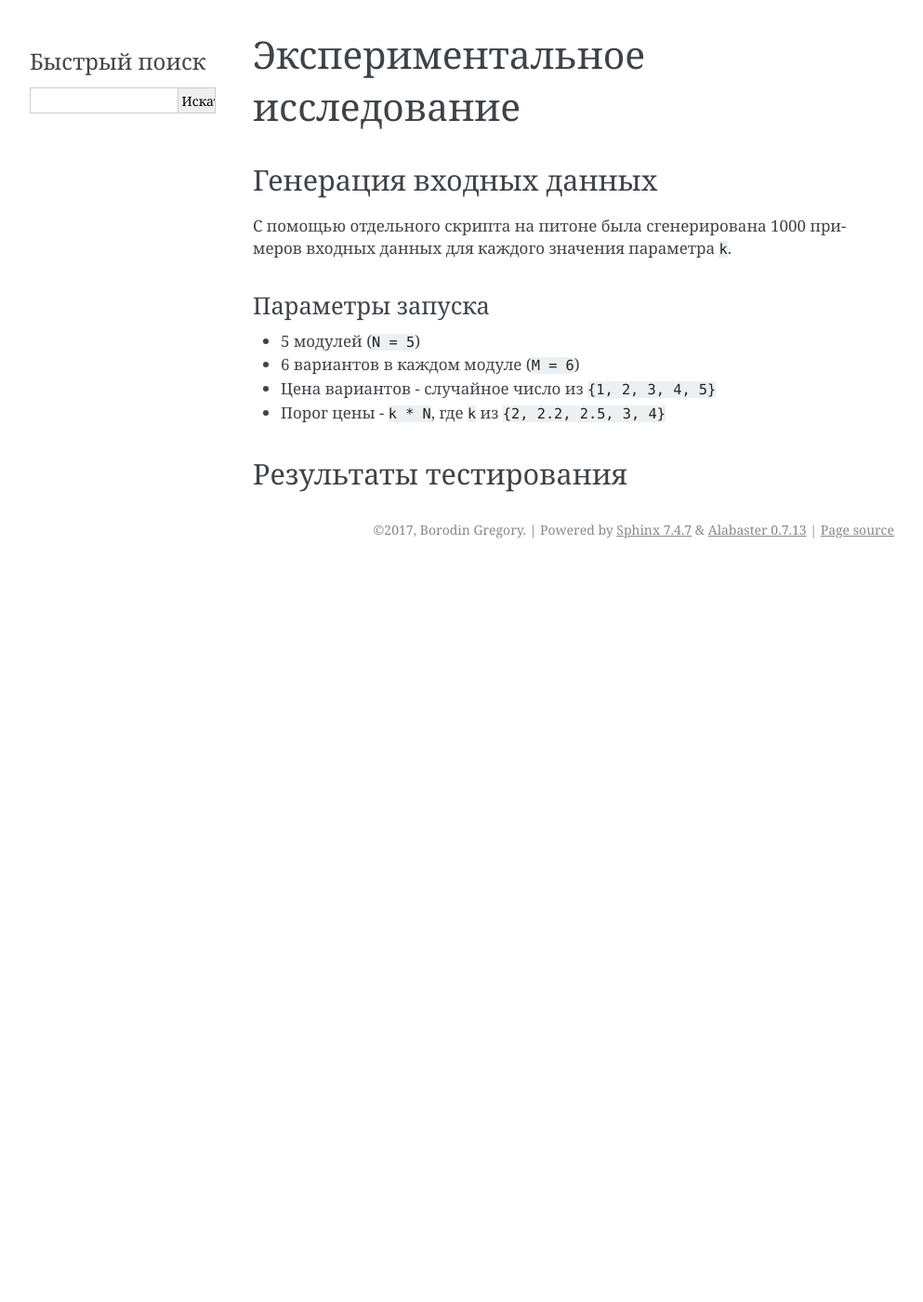
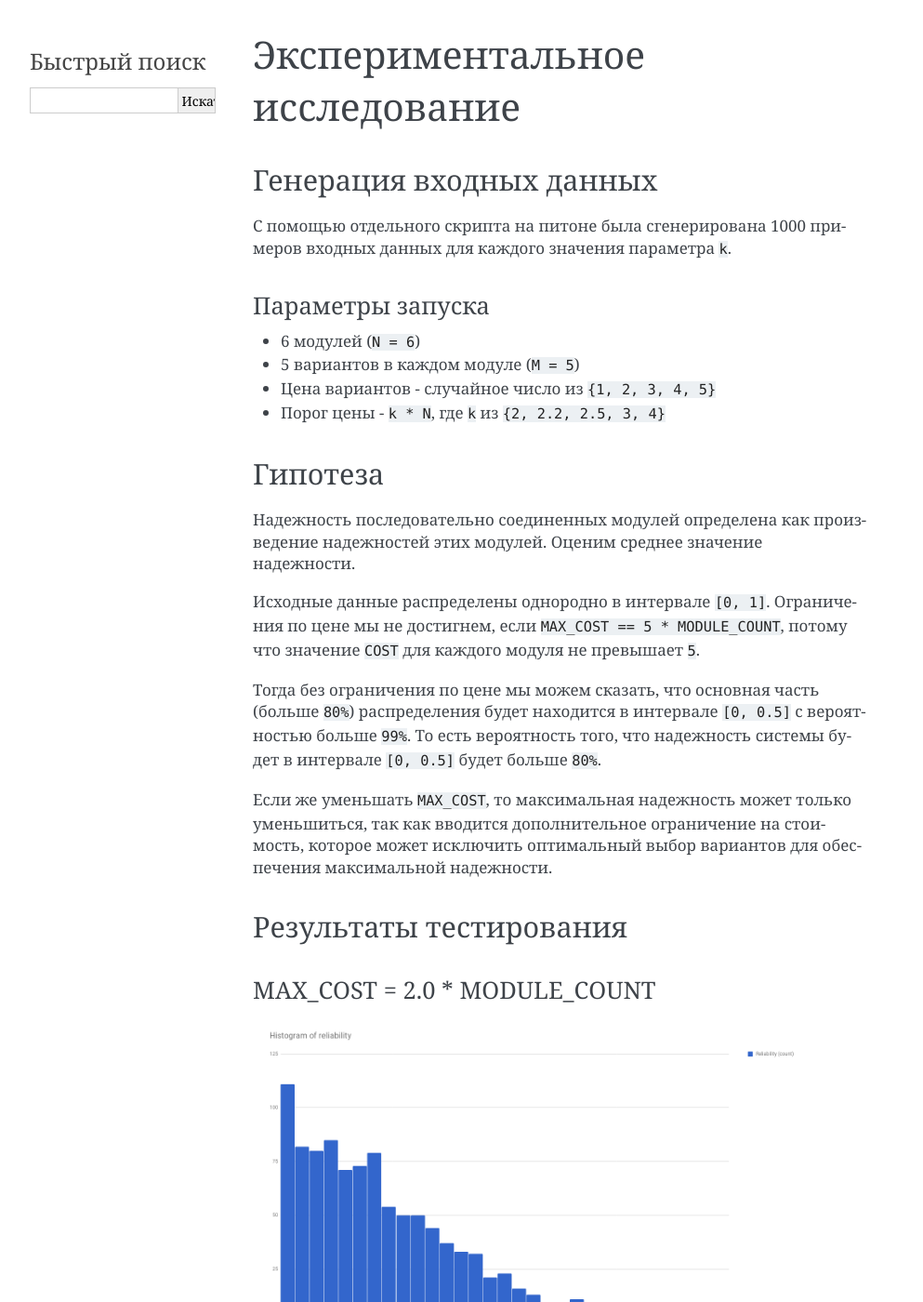
Before and after one commit to grihabor/reliability-projects, a Sphinx documentation site: the page built from task_4/docs/source/experiments.rst, in a window 1280 px wide and 1400 px high. Shown: the whole window at 93% size, without its empty margins (148-1141 px from the left). Built offline with Sphinx 7.4.7, drawn with Linux system fonts in a browser that asks for light colours; the version number could not be read and is left out; some of the changed text lies outside the part shown.

Commit message:
add images, end up docs

```diff
--- a/task_4/docs/source/experiments.rst
+++ b/task_4/docs/source/experiments.rst
@@ -12,10 +12,67 @@
 Параметры запуска
 -----------------
 
-+ 5 модулей (``N = 5``)
-+ 6 вариантов в каждом модуле (``M = 6``)
++ 6 модулей (``N = 6``)
++ 5 вариантов в каждом модуле (``M = 5``)
 + Цена вариантов - случайное число из ``{1, 2, 3, 4, 5}``
 + Порог цены - ``k * N``, где ``k`` из ``{2, 2.2, 2.5, 3, 4}``
 
+Гипотеза
+========
+
+Надежность последовательно соединенных модулей определена как
+произведение надежностей этих модулей. Оценим среднее значение
+надежности.
+
+Исходные данные распределены однородно в интервале ``[0, 1]``.
+Ограничения по цене мы не достигнем, если ``MAX_COST == 5 * MODULE_COUNT``,
+потому что значение ``COST`` для каждого модуля не превышает ``5``.
+
+Тогда без ограничения по цене мы можем сказать, что
+основная часть (больше ``80%``) распределения будет находится в интервале ``[0, 0.5]``
+с вероятностью больше ``99%``. То есть вероятность того, что надежность системы
+будет в интервале ``[0, 0.5]`` будет больше ``80%``.
+
+Если же уменьшать ``MAX_COST``, то максимальная надежность может только уменьшиться,
+так как вводится дополнительное ограничение на стоимость, которое может исключить
+оптимальный выбор вариантов для обеспечения максимальной надежности.
+
+
 Результаты тестирования
 =======================
+
+MAX_COST = 2.0 * MODULE_COUNT
+-----------------------------
+
+.. image:: img/2.0.png
+    :width: 600
+    :height: 371
+
+MAX_COST = 2.2 * MODULE_COUNT
+-----------------------------
+
+.. image:: img/2.2.png
+    :width: 600
+    :height: 371
+
+MAX_COST = 2.5 * MODULE_COUNT
+-----------------------------
+
+.. image:: img/2.5.png
+    :width: 600
+    :height: 371
+
+MAX_COST = 3.0 * MODULE_COUNT
+-----------------------------
+
+.. image:: img/3.0.png
+
+MAX_COST = 4.0 * MODULE_COUNT
+-----------------------------
+
+.. image:: img/4.0.png
+
+MAX_COST = 5.0 * MODULE_COUNT
+-----------------------------
+
+.. image:: img/5.0.png
```
Also changed, not shown: task_4/docs/source/conclusion.rst (+9 -0 lines), task_4/docs/source/img/2.0.png (added), task_4/docs/source/img/2.2.png (added), task_4/docs/source/img/2.5.png (added), task_4/docs/source/img/3.0.png (added), task_4/docs/source/img/4.0.png (added), task_4/docs/source/img/5.0.png (added), 5 other files.
